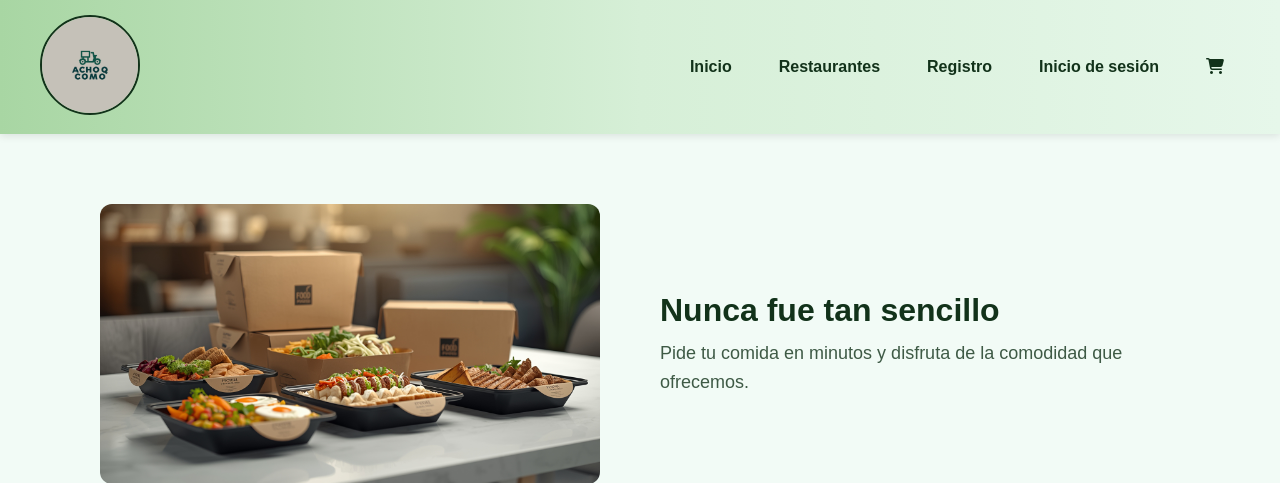
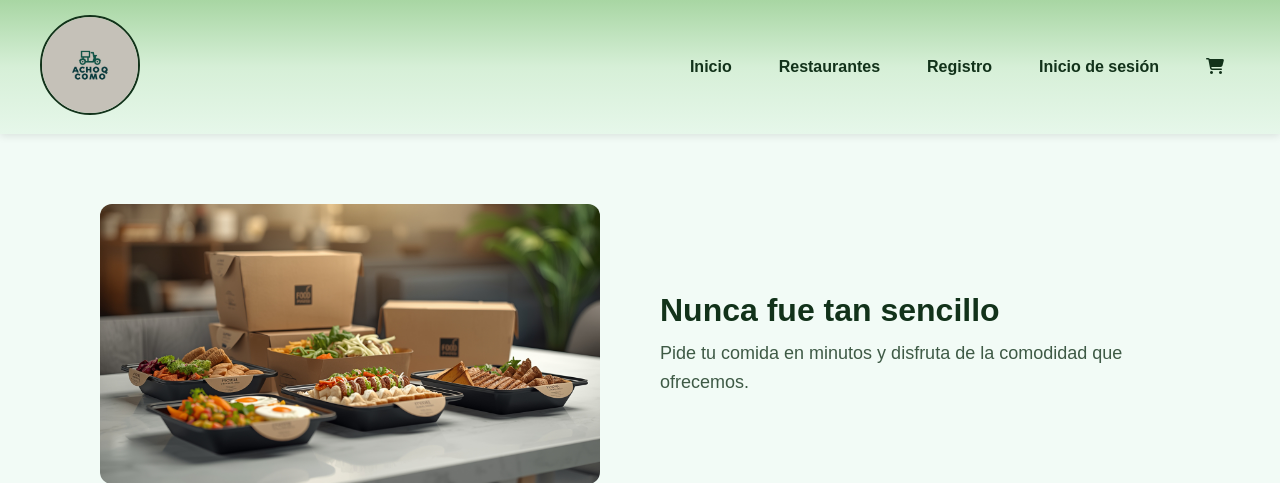
Before and after one commit to PEDROMIRAS/TFG, a PHP site: page / in a window 1280 px wide. Shown: the top 483 px of the page. Run offline with PHP 8.4, Linux system fonts and the light colour scheme; some libraries are stand-ins or nearby versions.

Commit message:
Change header gradient direction to vertical
Updated the header background gradient from horizontal (90deg) to vertical (180deg) for a different visual effect.

```diff
--- a/CSS/index.css
+++ b/CSS/index.css
@@ -24,11 +24,11 @@ body {
 
 /* ====== HEADER ====== */
 header {
-    background: linear-gradient(90deg, var(--verde-medio), var(--verde-menta), var(--verde-pastel)); /* Gradiente horizontal */
+    background: linear-gradient(180deg, var(--verde-medio), var(--verde-menta), var(--verde-pastel)); /* Gradiente horizontal */
     padding: 15px 40px;                         /* Espaciado interno */
     display: flex;                              /* Layout flexible */
     justify-content: space-between;             /* Espacia elementos a los extremos */
-    align-items: center;                        /* Centra verticalmente */
+    align-items:center;                        /* Centra verticalmente */
     position: sticky;                           /* Se mantiene fijo al hacer scroll */
     top: 0;                                     /* Pegado a la parte superior */
     z-index: 1000;                              /* Aparece sobre otros elementos */
```
